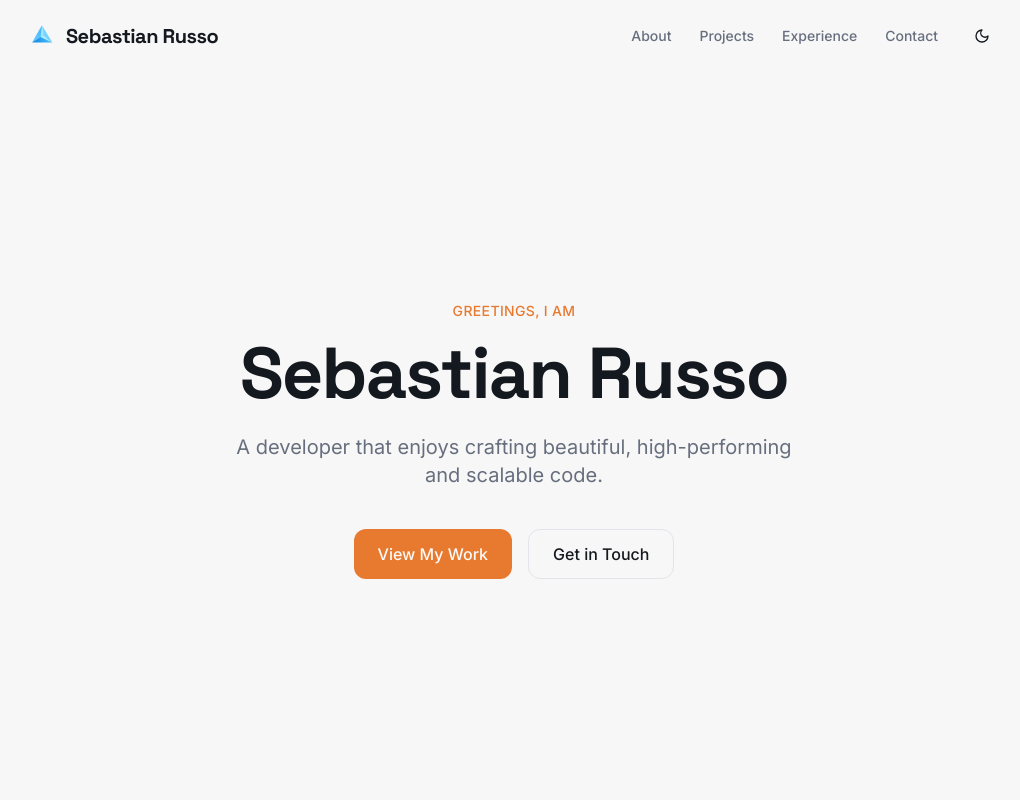
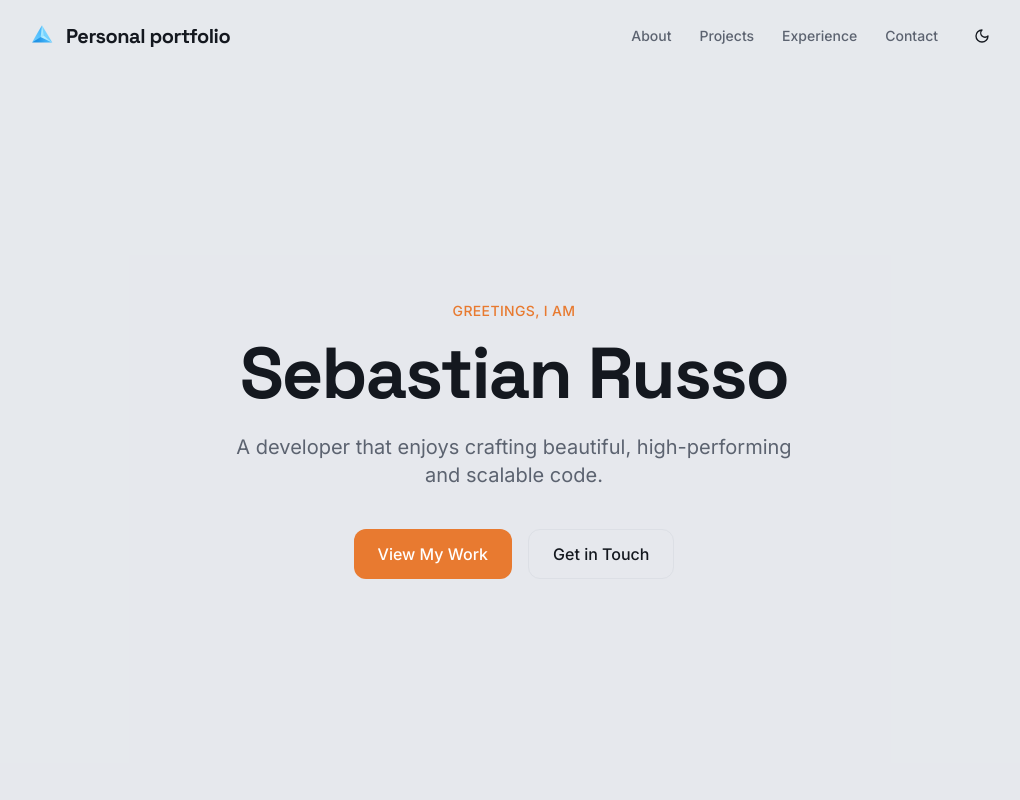
Before and after one commit to Rouxxel/per_web_venzer, a React (Vite) app in the folder frontend/: page / in a window 1280 px wide. Shown: the top 800 px of the page, without its empty margins (126-1146 px from the left). Built offline with nearby package versions, Linux system fonts and the light colour scheme; the HTML template or start-up script is replaced by a standard one.

Commit message:
Minor changes a fixes

```diff
--- a/frontend/src/components/Navbar.tsx
+++ b/frontend/src/components/Navbar.tsx
@@ -48,7 +48,7 @@ const Navbar = () => {
       transition={{ duration: 0.5 }}
       className={`fixed top-0 left-0 right-0 z-50 transition-all duration-300 ${
         scrolled
-          ? "bg-background/80 backdrop-blur-lg border-b border-border shadow-sm"
+          ? "bg-muted/95 backdrop-blur-lg border-b border-border shadow-sm"
           : "bg-transparent"
       }`}
     >
@@ -58,7 +58,7 @@ const Navbar = () => {
           className="flex items-center gap-2 text-xl font-bold font-heading tracking-tight text-foreground hover:text-primary transition-colors"
         >
           <img src="/images/logo.png" alt="" className="h-8 w-8 rounded-full object-cover" />
-          Sebastian Russo
+          Personal portfolio
         </button>
 
         {/* Desktop nav */}
@@ -95,7 +95,7 @@ const Navbar = () => {
             initial={{ opacity: 0, height: 0 }}
             animate={{ opacity: 1, height: "auto" }}
             exit={{ opacity: 0, height: 0 }}
-            className="md:hidden bg-background/95 backdrop-blur-lg border-b border-border overflow-hidden"
+            className="md:hidden bg-muted/95 backdrop-blur-lg border-b border-border overflow-hidden"
           >
             <div className="container mx-auto px-6 py-4 flex flex-col gap-2">
               {navItems.map((item) => (
--- a/frontend/src/data/projects.ts
+++ b/frontend/src/data/projects.ts
@@ -9,15 +9,6 @@ export interface Project {
 }
 
 export const projects: Project[] = [
-  {
-    title: "Langdrill (Stealth starptup)",
-    image: "/images/langdrill/logo.png",
-    description:
-      "AI-enhanced educational platform with React TypeScript frontend and Python FastAPI backend. Features role-based access for teachers/students, AI-powered exercise generation (writing, reading, listening with TTS), classroom management, assignment tracking, student analytics, and template system. Designed high-fidelity UI/UX in Figma with component-based architecture.",
-    tags: ["React", "TypeScript", "Vite", "Tailwind CSS", "Python", "FastAPI", "OpenAI API", "Supabase", "PostgreSQL", "shadcn/ui", "Radix UI", "TanStack Query", "React Router", "Figma", "UX/UI Design", "REST API", "JWT", "Render", "Vercel"],
-    github: "https://github.com/Rouxxel/langdrill",
-    live_demo: "https://langdrill.vercel.app",
-  },
   {
     title: "Simple Chat",
     image: "/images/simple_chat/ic_launcher.png",
@@ -54,15 +45,15 @@ export const projects: Project[] = [
     github: "https://github.com/Rouxxel/thesis-bachelor",
   },
   {
-    title: "Machine Learning Models",
-    image: "/images/ml_various/ml_various.png",
+    title: "Emotional Detection DL model",
+    image: "/images/deep_learning/deep_learning.png",
     description:
-      "Portfolio of ML projects: classification (Iris, breast cancer, Titanic, diabetes with Decision Tree, Logistic Regression, KNN, Random Forest, SVM), regression (company profit), and clustering (customer segmentation with K-Means and Hierarchical), using Python and scikit-learn.",
-    tags: ["Python", "scikit-learn", "pandas", "numpy", "Machine Learning", "Classification", "Regression", "Clustering", "Decision Tree", "Logistic Regression", "KNN", "Random Forest", "SVM", "K-Means", "Hierarchical Clustering", "Linear Regression", "matplotlib", "seaborn", "SMOTE"],
-    github: "https://github.com/Rouxxel/ai_general",
+      "Deep learning project for detecting 7 emotions from grayscale face images using transfer learning (DenseNet121) and a custom CNN, with CLI, webcam UI, FER dataset from Kaggle, and optional TFLite/TensorRT/ONNX optimization.",
+    tags: ["Python", "TensorFlow", "Deep Learning", "CNN", "DenseNet121", "Transfer Learning", "Emotion Detection", "Computer Vision", "OpenCV", "FER", "Kaggle", "pandas", "numpy", "matplotlib", "Docker", "pytest"],
+    github: "https://github.com/Rouxxel/Emotion_detection_DL_model_from_images",
   },
   {
-    title: "Drone sound detection",
+    title: "Drone sound detection ML models",
     image: "/images/drone_detection/drone.png",
     description:
       "ML project for detecting and classifying drone, helicopter and background audio using CNN (Tiny and Robust) and traditional ML (Random Forest, SVM, XGBoost, Gradient Boosting) on MFCC features; target use case is to embedd it as a bulletproof vest add-on for directional drone detection.",
@@ -70,12 +61,12 @@ export const projects: Project[] = [
     github: "https://github.com/Rouxxel/drone_sound_profile_detection",
   },
   {
-    title: "Emotional Detection DL model",
-    image: "/images/deep_learning/deep_learning.png",
+    title: "Machine Learning Models",
+    image: "/images/ml_various/ml_various.png",
     description:
-      "Deep learning project for detecting 7 emotions from grayscale face images using transfer learning (DenseNet121) and a custom CNN, with CLI, webcam UI, FER dataset from Kaggle, and optional TFLite/TensorRT/ONNX optimization.",
-    tags: ["Python", "TensorFlow", "Deep Learning", "CNN", "DenseNet121", "Transfer Learning", "Emotion Detection", "Computer Vision", "OpenCV", "FER", "Kaggle", "pandas", "numpy", "matplotlib", "Docker", "pytest"],
-    github: "https://github.com/Rouxxel/Emotion_detection_DL_model_from_images",
+      "Portfolio of ML projects: classification (Iris, breast cancer, Titanic, diabetes with Decision Tree, Logistic Regression, KNN, Random Forest, SVM), regression (company profit), and clustering (customer segmentation with K-Means and Hierarchical), using Python and scikit-learn.",
+    tags: ["Python", "scikit-learn", "pandas", "numpy", "ML", "Clustering", "Decision Tree", "Logistic Regression", "KNN", "Random Forest", "SVM", "K-Means", "Hierarchical Clustering", "Linear Regression", "matplotlib", "seaborn"],
+    github: "https://github.com/Rouxxel/ai_general",
   },
   {
     title: "MaxxWatt Energy Management Platform",
@@ -87,6 +78,15 @@ export const projects: Project[] = [
     demo: "https://www.loom.com/share/cc96c4b830e947ff919d3910525a2384?sid=8c8c50da-bc06-47db-bb79-8650f1cb143f",
   },
   {
+    title: "Langdrill (Stealth starptup)",
+    image: "/images/langdrill/logo.png",
+    description:
+      "AI-enhanced educational platform with React TypeScript frontend and Python FastAPI backend. Features role-based access for teachers/students, AI-powered exercise generation (writing, reading, listening with TTS), classroom management, assignment tracking, student analytics, and template system.",
+    tags: ["React", "TypeScript", "Vite", "Tailwind CSS", "Python", "FastAPI", "OpenAI API", "Supabase", "PostgreSQL", "shadcn/ui", "Radix UI", "TanStack Query", "React Router", "Figma", "UX/UI Design", "REST API", "JWT", "Render", "Vercel"],
+    github: "https://github.com/Rouxxel/langdrill",
+    live_demo: "https://langdrill.vercel.app",
+  },
+  {
     title: "Nothingness 2D arcade game",
     image: "/images/nothingness/deepspace.png",
     description:
--- a/frontend/src/index.css
+++ b/frontend/src/index.css
@@ -6,23 +6,23 @@
 
 @layer base {
   :root {
-    --background: 40 20% 98%;
+    --background: 0 0% 100%;
     --foreground: 220 20% 10%;
 
-    --card: 40 15% 96%;
+    --card: 0 0% 98%;
     --card-foreground: 220 20% 10%;
 
-    --popover: 40 20% 98%;
+    --popover: 0 0% 100%;
     --popover-foreground: 220 20% 10%;
 
     --primary: 24 80% 55%;
-    --primary-foreground: 40 20% 98%;
+    --primary-foreground: 0 0% 100%;
 
     --secondary: 220 15% 92%;
     --secondary-foreground: 220 20% 10%;
 
-    --muted: 220 10% 94%;
-    --muted-foreground: 220 10% 45%;
+    --muted: 220 15% 88%;
+    --muted-foreground: 220 10% 40%;
 
     --accent: 24 60% 92%;
     --accent-foreground: 24 80% 35%;
@@ -30,7 +30,7 @@
     --destructive: 0 84.2% 60.2%;
     --destructive-foreground: 210 40% 98%;
 
-    --border: 220 15% 90%;
+    --border: 220 15% 88%;
     --input: 220 15% 90%;
     --ring: 24 80% 55%;
 
--- a/frontend/src/sections/Contact.tsx
+++ b/frontend/src/sections/Contact.tsx
@@ -9,7 +9,7 @@ const socials = [
 
 const Contact = () => {
   return (
-    <section id="contact" className="py-24 px-6 bg-muted/30">
+    <section id="contact" className="py-24 px-6 bg-muted/1500">
       <div className="container mx-auto max-w-5xl text-center">
         <motion.h2
           initial={{ opacity: 0, y: 20 }}
--- a/frontend/src/sections/Hero.tsx
+++ b/frontend/src/sections/Hero.tsx
@@ -4,7 +4,7 @@ const Hero = () => {
   return (
     <section
       id="hero"
-      className="min-h-screen flex items-center justify-center px-6 pt-20 bg-muted/30"
+      className="min-h-screen flex items-center justify-center px-6 pt-20 bg-muted/70"
     >
       <div className="max-w-3xl text-center">
         <motion.p
--- a/frontend/src/sections/Projects.tsx
+++ b/frontend/src/sections/Projects.tsx
@@ -5,7 +5,7 @@ import { Badge } from "@/components/ui/badge";
 
 const Projects = () => {
   return (
-    <section id="projects" className="py-24 px-6 bg-muted/30">
+    <section id="projects" className="py-24 px-6 bg-muted/70">
       <div className="container mx-auto max-w-5xl">
         <motion.h2
           initial={{ opacity: 0, y: 20 }}
```
Also changed, not shown: 1 other file (tests, documents, lock files or other folders).
